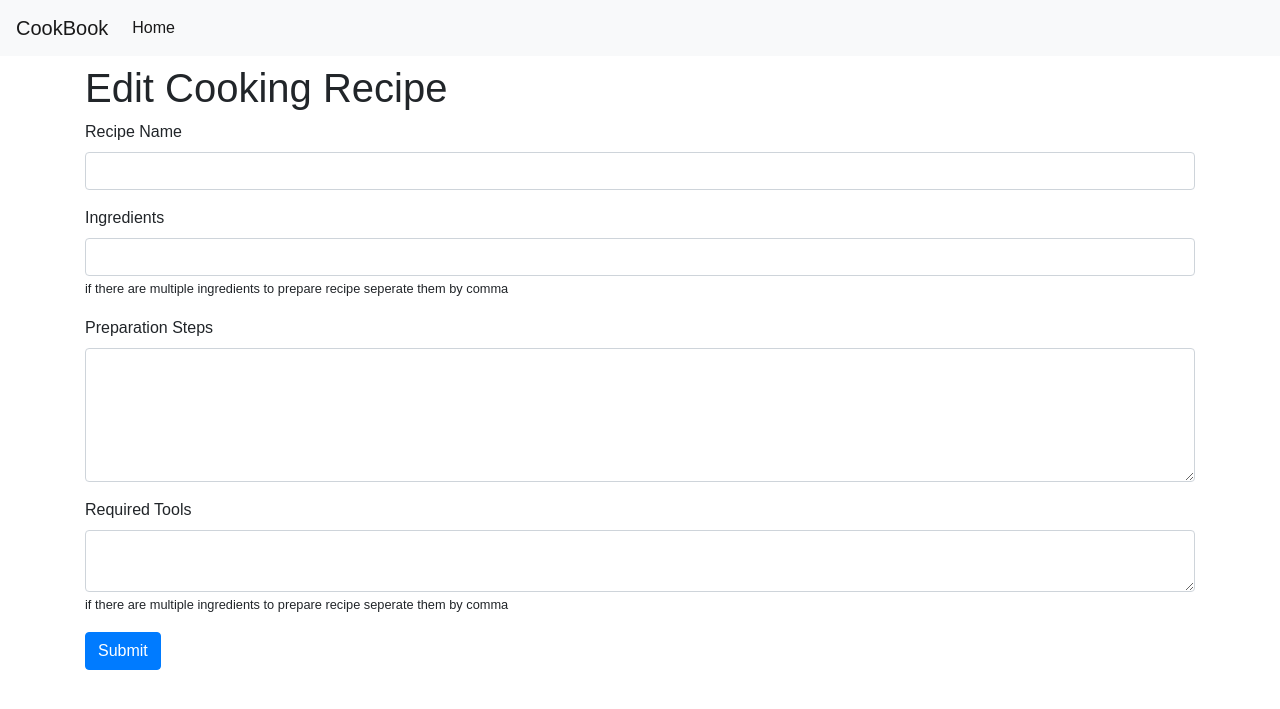
After one commit to vinod2rahul/MS3-CookBook, a Flask app: template CookBook/templates/editRecipe.html in a window 1280 px wide. The commit adds this page. Shown: the top 709 px of the page. Run offline with Flask 2, Linux system fonts and the light colour scheme; the template is opened without the code that fills it, so the values that code supplies are empty; parts of the project's set-up code (start-up, migrations or seed data) failed here and were passed over; some libraries are stand-ins or nearby versions.

Commit message:
feat: Add Update Recipe Feature

```diff
--- a/CookBook/server.py
+++ b/CookBook/server.py
@@ -50,5 +50,33 @@ def add_recipe():
             return response
     return render_template('addRecipe.html')
 
+# @route http://localhost:8000/recipes/update/<ObjectId:id>
+# @desc Update a recipe
+@app.route('/recipes/update/<ObjectId:id>', methods = ['GET', 'PUT'])
+def update_recipe(id):
+    fetchRecipe = mongo.db.recipes.find_one_or_404({'_id' : id})
+    if request.method == 'PUT':
+        if(id != ''):
+            json_data = request.json
+            name = json_data['name']
+            ingredients = json_data['ingredients']
+            prepsteps = json_data['prepsteps']
+            tools = json_data['tools']
+            print('h')
+            mongo.db.recipes.update_one({ '_id' : id},{ "$set" : {
+                'name' : name,
+                'ingredients' : ingredients.split(','),
+                'prepsteps' : prepsteps,
+                'tools' : tools.split(',')
+            }})
+            response = jsonify({ 'message' : 'Document Updated successfully'})
+            response.status_code = 200
+            return response
+        else:
+            response = jsonify({ 'message' : 'Error : error while fetching'})
+            response.status_code = 500
+            return response
+    return render_template('editRecipe.html', recipe = fetchRecipe)
+
 if __name__ == '__main__':
     app.run(debug = True, port=8000)
--- /dev/null
+++ b/CookBook/static/js/editRecipe.js
@@ -0,0 +1,69 @@
+// Dom variable Declarations
+const Domname = document.getElementById('name');
+const Domingredients = document.getElementById('ingredients');
+const Domprepsteps = document.getElementById('stepsforprep');
+const Domtools = document.getElementById('tools');
+const recipeId = document.getElementById('recipeid').value;
+console.log(recipeId)
+// Check For form submission
+document.getElementById('recipeUpdateForm').addEventListener('submit', (e) => {
+    e.preventDefault();
+    const name = Domname.value;
+    const ingredients = Domingredients.value;
+    const prepsteps = Domprepsteps.value;
+    const tools = Domtools.value;
+    // Check for empty values
+    if(name !== '' && ingredients !== '' && prepsteps !== '' && tools !== ''){
+        const config = {
+            'Content-Type' : 'Application/json'
+        }
+        const data = {
+            name,
+            ingredients,
+            prepsteps,
+            tools
+        }
+        axios.put(`/recipes/update/${recipeId}`, data, config)
+        .then(res => {
+            localStorage.setItem('message', res.data.message);
+            localStorage.setItem('alertType', 'success');
+            resetFields();
+            location.assign('/');
+        })
+        .catch(err => {
+            localStorage.setItem('message', err.message);
+            localStorage.setItem('alertType', 'danger');
+            console.error(err.message);
+            location.assign('/');
+        })
+    }
+    else if(name === '' && ingredients === '' && prepsteps === '' && tools === ''){
+        Domname.classList.add('is-invalid');
+        Domingredients.classList.add('is-invalid');
+        Domprepsteps.classList.add('is-invalid');
+        Domtools.classList.add('is-invalid');
+    }
+    else if(name === ''){
+        Domname.classList.add('is-invalid');
+    }
+    else if(ingredients === ''){
+        Domingredients.classList.add('is-invalid');
+    }
+    else if(prepsteps === ''){
+        Domprepsteps.classList.add('is-invalid');
+    }
+    else if(tools === ''){
+        Domtools.classList.add('is-invalid');
+    }
+    else{
+        console.error("Error: Cannot Submit the form");
+    }
+})
+
+function resetFields(){
+    Domname.classList.remove('is-invalid');
+    Domingredients.classList.remove('is-invalid');
+    Domprepsteps.classList.remove('is-invalid');
+    Domtools.classList.remove('is-invalid');
+    document.getElementById('recipeUpdateForm').reset();
+}
--- /dev/null
+++ b/CookBook/templates/editRecipe.html
@@ -0,0 +1,54 @@
+{% extends "base.html" %}
+
+{% block head %}
+<!-- Render the parent template -->
+{{ super() }}
+<link rel="stylesheet" href="{{ url_for('static', filename = 'css/index.css') }}">
+{% endblock %}
+
+<!-- Title of the page goes here -->
+{% block title %} Cook Book {% endblock %}
+
+<!-- Main Content goes here -->
+{% block content %}
+<h1>Edit Cooking Recipe</h1>
+<form id="recipeUpdateForm">
+    <input id="recipeid" type="hidden" value="{{ recipe._id }}">
+    <div class="form-group">
+        <label for="name">Recipe Name</label>
+        <input type="text" class="form-control" id="name" name="name" value="{{ recipe.name }}" aria-describedby="nameFeedback">
+        <div id="nameFeedback" class="invalid-feedback">
+            <small>Recipe Name is required</small>
+        </div>
+    </div>
+    <div class="form-group">
+        <label for="ingredients">Ingredients</label>
+        <input type="text" class="form-control" id="ingredients" name="ingredients" value="{{ ','.join(recipe.ingredients) }}" aria-describedby="ingredientsFeedback">
+        <small>if there are multiple ingredients to prepare recipe seperate them by comma</small>
+        <div id="ingredientsFeedback" class="invalid-feedback">
+            <small>Ingredients are required</small>
+        </div>
+    </div>
+    <div class="form-group">
+        <label for="stepsforprep">Preparation Steps</label>
+        <textarea class="form-control" id="stepsforprep" name="prepsteps" rows="5" aria-describedby="stepsforprepFeedback">{{ recipe.prepsteps }}</textarea>
+        <div id="stepsforprepFeedback" class="invalid-feedback">
+            <small>Steps for preparation of recipe are required</small>
+        </div>
+    </div>
+    <div class="form-group">
+        <label for="tools">Required Tools</label>
+        <textarea class="form-control" id="tools" name="tools" aria-describedby="toolsFeedback" >{{ ','.join(recipe.tools) }}</textarea>
+        <small>if there are multiple ingredients to prepare recipe seperate them by comma</small>
+        <div id="toolsFeedback" class="invalid-feedback">
+            <small>Tools are required</small>
+        </div>
+    </div>
+    <button type="submit" class="btn btn-primary">Submit</button>
+</form>
+{% endblock %}
+
+{% block scripts %}
+{{ super() }}
+<script src="{{ url_for('static', filename = 'js/editRecipe.js') }}"></script>
+{% endblock %}
--- a/CookBook/templates/index.html
+++ b/CookBook/templates/index.html
@@ -32,6 +32,8 @@
           {% for tool in recipe.tools %}
             <span class="text-info">{{ tool }}</span>
           {% endfor %}
+          <br>
+          <a href="/recipes/update/{{ recipe._id }}" class="mt-2 btn btn-primary">Edit</a>
         </div>
         {% endfor %}
     </div>
```
